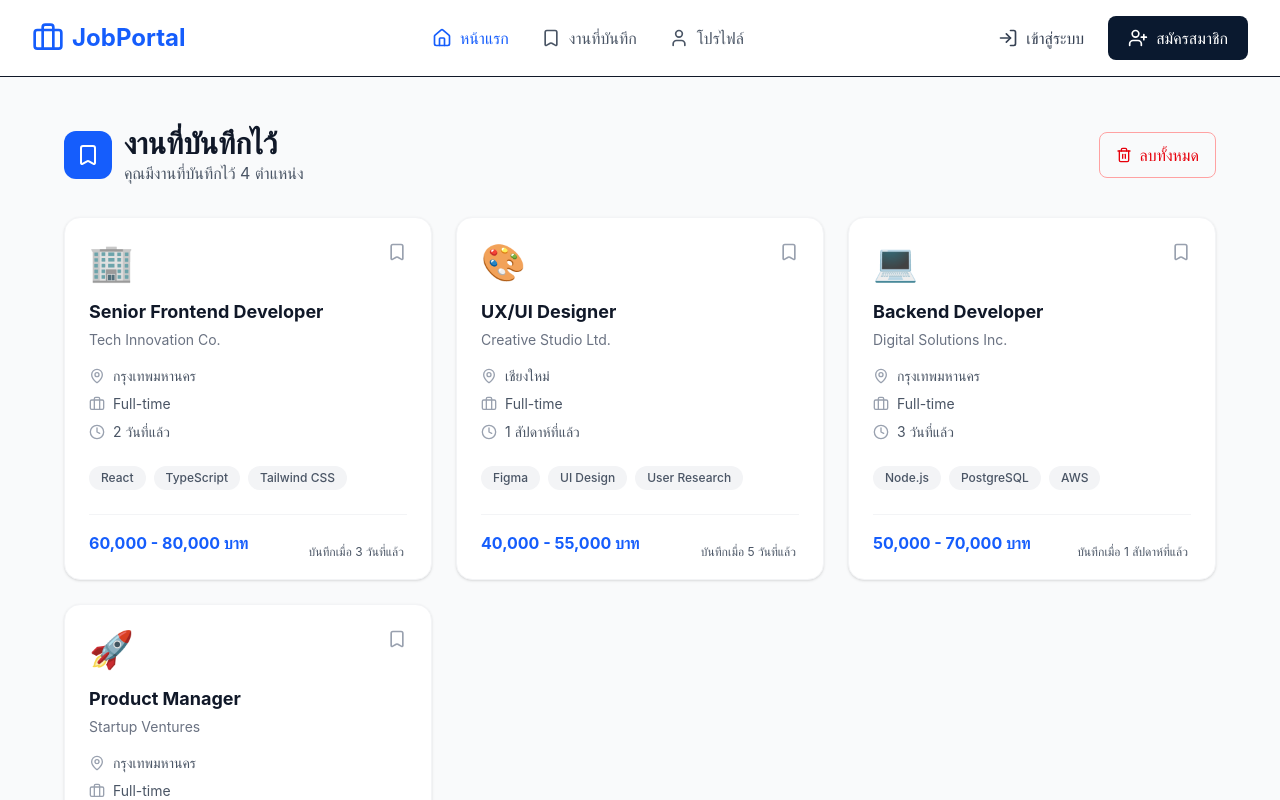
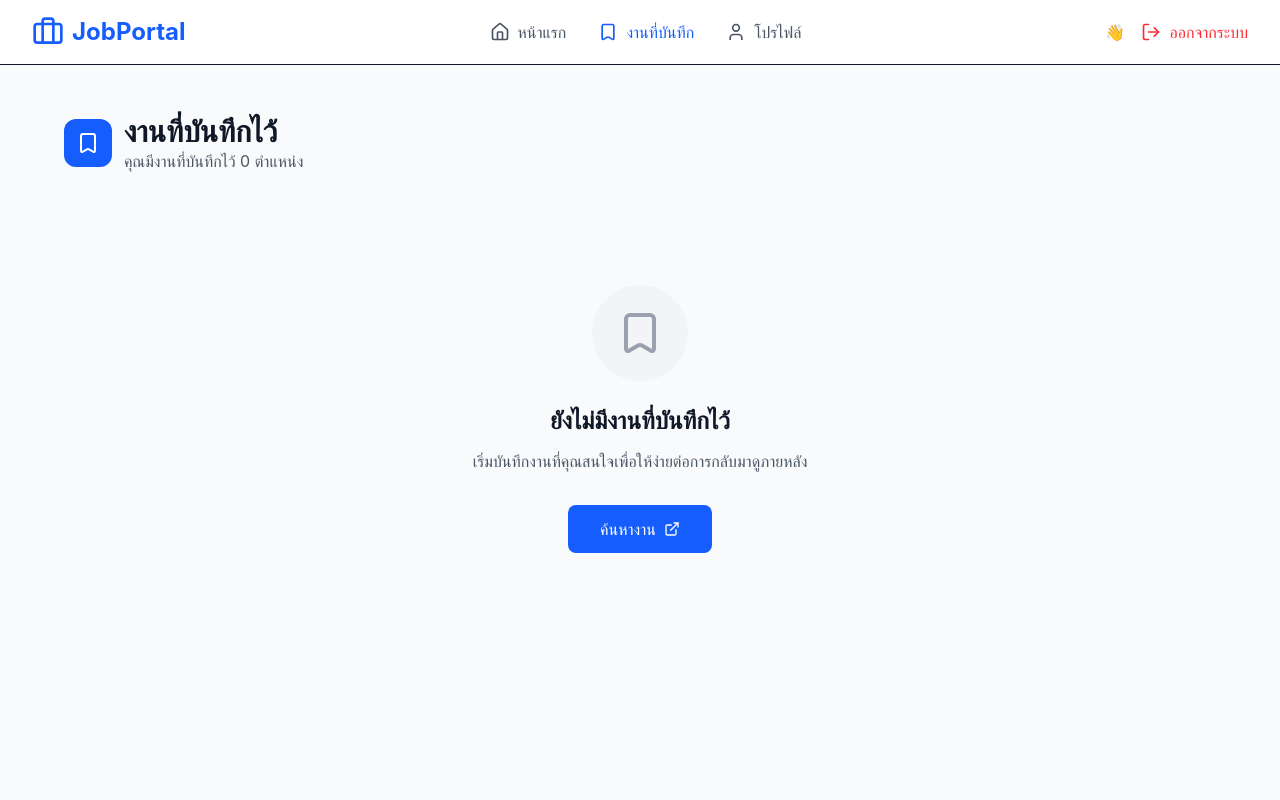
Before and after one commit to it66070258/Client-Side-Project, a React (Vite) app in the folder job-finder/: page /bookmark in a window 1280 px wide. Shown: the top 800 px of the page. Built offline with nearby package versions, Linux system fonts and the light colour scheme; sample sign-in values are in the browser's storage; the HTML template or start-up script is replaced by a standard one.

Commit message:
ระบบส่วน User
ทำหน้า Register Login Bookmark

```diff
--- a/job-finder/src/App.jsx
+++ b/job-finder/src/App.jsx
@@ -6,6 +6,7 @@ import Profile from "./pages/Profile";
 import Bookmark from "./pages/Bookmark";
 import JobDetail from "./pages/JobDetail";
 import Navbar from "./components/Navbar";
+import ProtectedRoute from "./components/CheckLogin";
 import "./index.css";
 
 function App() {
@@ -18,9 +19,30 @@ function App() {
             <Route path="/" element={<Home />} />
             <Route path="/login" element={<Login />} />
             <Route path="/register" element={<Register />} />
-            <Route path="/profile" element={<Profile />} />
-            <Route path="/bookmark" element={<Bookmark />} />
-            <Route path="/job/:id" element={<JobDetail />} />
+            <Route
+              path="/profile"
+              element={
+                <ProtectedRoute>
+                  <Profile />
+                </ProtectedRoute>
+              }
+            />
+            <Route
+              path="/bookmark"
+              element={
+                <ProtectedRoute>
+                  <Bookmark />
+                </ProtectedRoute>
+              }
+            />
+            <Route
+              path="/job/:id"
+              element={
+                <ProtectedRoute>
+                  <JobDetail />
+                </ProtectedRoute>
+              }
+            />
           </Routes>
         </main>
       </div>
--- /dev/null
+++ b/job-finder/src/components/CheckLogin.jsx
@@ -0,0 +1,11 @@
+import { Navigate } from "react-router-dom";
+
+export default function ProtectedRoute({ children }) {
+  const currentUser = JSON.parse(localStorage.getItem("currentUser"));
+
+  if (!currentUser) {
+    return <Navigate to="/login" />;
+  }
+
+  return children;
+}
--- a/job-finder/src/components/JobCard.jsx
+++ b/job-finder/src/components/JobCard.jsx
@@ -2,7 +2,7 @@ import { memo } from "react";
 import { Link } from "react-router-dom";
 import { Bookmark, MapPin, Briefcase, Clock } from "lucide-react";
 
-function JobCard({ job }) {
+function JobCard({ job, onToggleBookmark, isBookmarked }) {
   if (!job) return null;
 
   return (
@@ -12,9 +12,11 @@ function JobCard({ job }) {
           onClick={(e) => {
             e.preventDefault();
             e.stopPropagation();
-            // TODO: Implement bookmark functionality
+            onToggleBookmark(job);
           }}
-          className="absolute top-6 right-6 text-gray-400 hover:text-blue-600 transition-colors z-10"
+          className={`absolute top-6 right-6 transition-colors z-10 ${
+            isBookmarked ? "text-blue-600" : "text-gray-400 hover:text-blue-600"
+          }`}
         >
           <Bookmark className="w-5 h-5" />
         </button>
--- a/job-finder/src/components/Navbar.jsx
+++ b/job-finder/src/components/Navbar.jsx
@@ -1,7 +1,45 @@
-import { Link } from "react-router-dom";
-import { Briefcase, Home, Bookmark, User, UserPlus, LogIn } from "lucide-react";
+import { useState, useEffect } from "react";
+import { Link, useNavigate, useLocation } from "react-router-dom";
+import {
+  Briefcase,
+  Home,
+  Bookmark,
+  User,
+  UserPlus,
+  LogIn,
+  LogOut,
+} from "lucide-react";
 
 export default function Navbar() {
+  const [user, setUser] = useState(null);
+  const location = useLocation();
+  const navigate = useNavigate();
+  // โหลด user + ฟังการเปลี่ยนแปลง
+  useEffect(() => {
+    const loadUser = () => {
+      const currentUser = JSON.parse(localStorage.getItem("currentUser"));
+      setUser(currentUser);
+    };
+
+    loadUser();
+
+    // ฟัง event เวลา login/logout
+    window.addEventListener("storage", loadUser);
+    return () => window.removeEventListener("storage", loadUser);
+  }, []);
+
+  const handleLogout = () => {
+    localStorage.removeItem("currentUser");
+    setUser(null);
+
+    // trigger update
+    window.dispatchEvent(new Event("storage"));
+
+    navigate("/login");
+  };
+
+  const isActive = (path) => location.pathname === path;
+
   return (
     <nav className="border-b bg-white top-0 z-50 sticky px-4 md:px-8 py-4 flex items-center justify-between">
       <Link
@@ -13,24 +51,54 @@ export default function Navbar() {
       </Link>
 
       <div className="hidden md:flex space-x-8 text-gray-600 font-medium">
-        <Link to="/" className="flex items-center text-blue-600 space-x-2">
+        <Link
+          to="/"
+          className={`flex items-center space-x-2 ${
+            isActive("/")
+              ? "text-blue-600"
+              : "text-gray-600 hover:text-blue-600"
+          }`}
+        >
           <Home className="w-5 h-5" /> <span>หน้าแรก</span>
         </Link>
         <Link
           to="/bookmark"
-          className="flex items-center hover:text-blue-600 space-x-2"
+          className={`flex items-center space-x-2 ${
+            isActive("/bookmark")
+              ? "text-blue-600"
+              : "text-gray-600 hover:text-blue-600"
+          }`}
         >
           <Bookmark className="w-5 h-5" /> <span>งานที่บันทึก</span>
         </Link>
         <Link
           to="/profile"
-          className="flex items-center hover:text-blue-600 space-x-2"
+          className={`flex items-center space-x-2 ${
+            isActive("/profile")
+              ? "text-blue-600"
+              : "text-gray-600 hover:text-blue-600"
+          }`}
         >
           <User className="w-5 h-5" /> <span>โปรไฟล์</span>
         </Link>
       </div>
 
       <div className="flex items-center space-x-4">
+        {user ? (
+          <>
+            <span className="font-medium text-gray-700 hidden md:inline">
+              👋 {user.fullName}
+            </span>
+            <button
+              onClick={handleLogout}
+              className="flex items-center text-red-500 hover:text-red-600 space-x-2"
+            >
+              <LogOut className="w-5 h-5" />
+              <span className="hidden md:inline">ออกจากระบบ</span>
+            </button>
+          </>
+        ) : (
+          <>
             <Link
               to="/login"
               className="flex items-center font-medium text-gray-700 hover:text-blue-600 space-x-2 px-2"
@@ -42,9 +110,11 @@ export default function Navbar() {
               to="/register"
               className="flex items-center bg-[#0a192f] text-white px-5 py-2.5 rounded-lg hover:bg-gray-800 space-x-2 transition-colors"
             >
-          <UserPlus className="w-5 h-5" />{" "}
+              <UserPlus className="w-5 h-5" />
               <span className="hidden md:inline">สมัครสมาชิก</span>
             </Link>
+          </>
+        )}
       </div>
     </nav>
   );
--- a/job-finder/src/pages/Bookmark.jsx
+++ b/job-finder/src/pages/Bookmark.jsx
@@ -1,66 +1,44 @@
-import { useState } from "react";
+import { useState, useEffect } from "react";
 import { Bookmark as BookmarkIcon, Trash2, ExternalLink } from "lucide-react";
 import JobCard from "../components/JobCard";
+import { Link, useNavigate } from "react-router-dom";
 
 export default function Bookmark() {
-  const [bookmarkedJobs, setBookmarkedJobs] = useState([
-    {
-      id: 1,
-      title: "Senior Frontend Developer",
-      company: "Tech Innovation Co.",
-      location: "กรุงเทพมหานคร",
-      type: "Full-time",
-      postedAt: "2 วันที่แล้ว",
-      salary: "60,000 - 80,000 บาท",
-      tags: ["React", "TypeScript", "Tailwind CSS"],
-      icon: "🏢",
-      savedAt: "3 วันที่แล้ว",
-    },
-    {
-      id: 2,
-      title: "UX/UI Designer",
-      company: "Creative Studio Ltd.",
-      location: "เชียงใหม่",
-      type: "Full-time",
-      postedAt: "1 สัปดาห์ที่แล้ว",
-      salary: "40,000 - 55,000 บาท",
-      tags: ["Figma", "UI Design", "User Research"],
-      icon: "🎨",
-      savedAt: "5 วันที่แล้ว",
-    },
-    {
-      id: 3,
-      title: "Backend Developer",
-      company: "Digital Solutions Inc.",
-      location: "กรุงเทพมหานคร",
-      type: "Full-time",
-      postedAt: "3 วันที่แล้ว",
-      salary: "50,000 - 70,000 บาท",
-      tags: ["Node.js", "PostgreSQL", "AWS"],
-      icon: "💻",
-      savedAt: "1 สัปดาห์ที่แล้ว",
-    },
-    {
-      id: 4,
-      title: "Product Manager",
-      company: "Startup Ventures",
-      location: "กรุงเทพมหานคร",
-      type: "Full-time",
-      postedAt: "2 สัปดาห์ที่แล้ว",
-      salary: "70,000 - 90,000 บาท",
-      tags: ["Product Strategy", "Agile", "Jira"],
-      icon: "🚀",
-      savedAt: "2 สัปดาห์ที่แล้ว",
-    },
-  ]);
+  const navigate = useNavigate();
+  const currentUser = JSON.parse(localStorage.getItem("currentUser"));
+  const userKey = currentUser ? `bookmarkedJobs_${currentUser.email}` : null;
+
+  const [bookmarkedJobs, setBookmarkedJobs] = useState([]);
+
+  useEffect(() => {
+    if (!userKey) {
+      setBookmarkedJobs([]);
+      return;
+    }
+    const loadBookmarks = () => {
+      const data = JSON.parse(localStorage.getItem(userKey)) || [];
+      setBookmarkedJobs(data);
+    };
+
+    loadBookmarks();
+    window.addEventListener("storage", loadBookmarks);
+    return () => window.removeEventListener("storage", loadBookmarks);
+  }, [userKey]);
 
   const handleRemoveBookmark = (jobId) => {
-    setBookmarkedJobs(bookmarkedJobs.filter((job) => job.id !== jobId));
+    if (!userKey) return;
+    const updated = bookmarkedJobs.filter((job) => job.id !== jobId);
+    setBookmarkedJobs(updated);
+    localStorage.setItem(userKey, JSON.stringify(updated));
+    window.dispatchEvent(new Event("storage"));
   };
 
   const handleClearAll = () => {
+    if (!userKey) return;
     if (window.confirm("คุณต้องการลบงานที่บันทึกไว้ทั้งหมดใช่หรือไม่?")) {
       setBookmarkedJobs([]);
+      localStorage.removeItem(userKey);
+      window.dispatchEvent(new Event("storage"));
     }
   };
 
@@ -82,6 +60,7 @@ export default function Bookmark() {
               </p>
             </div>
           </div>
+
           {bookmarkedJobs.length > 0 && (
             <button
               onClick={handleClearAll}
@@ -93,12 +72,14 @@ export default function Bookmark() {
           )}
         </div>
 
-        {/* Bookmarked Jobs */}
+        {/* Job List */}
         {bookmarkedJobs.length > 0 ? (
           <div className="grid grid-cols-1 md:grid-cols-2 lg:grid-cols-3 gap-6">
             {bookmarkedJobs.map((job) => (
               <div key={job.id} className="relative group">
                 <JobCard job={job} />
+
+                {/* Hover actions */}
                 <div className="absolute top-4 right-4 flex space-x-2 opacity-0 group-hover:opacity-100 transition-opacity">
                   <button
                     onClick={() => handleRemoveBookmark(job.id)}
@@ -107,43 +88,53 @@ export default function Bookmark() {
                   >
                     <Trash2 className="w-4 h-4 text-red-600" />
                   </button>
-                  <button
+
+                  <Link
+                    to={`/job/${job.id}`}
                     className="p-2 bg-white rounded-lg shadow-lg hover:bg-blue-50 transition"
                     title="ดูรายละเอียด"
                   >
                     <ExternalLink className="w-4 h-4 text-blue-600" />
-                  </button>
+                  </Link>
                 </div>
-                <div className="absolute bottom-4 right-4 bg-white/90 backdrop-blur-sm px-3 py-1 rounded-full">
-                  <p className="text-xs text-gray-600">
-                    บันทึกเมื่อ {job.savedAt}
-                  </p>
-                </div>
+
+                {/* วันที่บันทึก */}
+                {job.savedAt && (
+                  <div className="absolute bottom-4 right-4 bg-white/90 backdrop-blur-sm px-3 py-1 rounded-full">
+                    <p className="text-xs text-gray-600">
+                      บันทึกเมื่อ {job.savedAt}
+                    </p>
+                  </div>
+                )}
               </div>
             ))}
           </div>
         ) : (
+          // Empty State
           <div className="text-center py-20">
             <div className="inline-flex items-center justify-center w-24 h-24 bg-gray-100 rounded-full mb-6">
               <BookmarkIcon className="w-12 h-12 text-gray-400" />
             </div>
+
             <h2 className="text-2xl font-bold text-gray-900 mb-3">
               ยังไม่มีงานที่บันทึกไว้
             </h2>
+
             <p className="text-gray-600 mb-8 max-w-md mx-auto">
               เริ่มบันทึกงานที่คุณสนใจเพื่อให้ง่ายต่อการกลับมาดูภายหลัง
             </p>
-            <a
-              href="/"
+
+            <Link
+              to="/"
               className="inline-flex items-center space-x-2 px-8 py-3 bg-blue-600 text-white rounded-lg hover:bg-blue-700 transition font-medium"
             >
               <span>ค้นหางาน</span>
               <ExternalLink className="w-4 h-4" />
-            </a>
+            </Link>
           </div>
         )}
 
-        {/* Tips Section */}
+        {/* Tips */}
         {bookmarkedJobs.length > 0 && (
           <div className="mt-12 bg-blue-50 rounded-2xl p-8 border border-blue-100">
             <h3 className="text-lg font-bold text-gray-900 mb-3">
--- a/job-finder/src/pages/Home.jsx
+++ b/job-finder/src/pages/Home.jsx
@@ -1,4 +1,4 @@
-import { useState, useMemo } from "react";
+import { useState, useMemo, useEffect } from "react";
 import { Link } from "react-router-dom";
 import { Briefcase, TrendingUp, Search } from "lucide-react";
 import SearchBar from "../components/SearchBar";
@@ -118,6 +118,60 @@ export default function Home() {
   const [selectedCategory, setSelectedCategory] = useState(CATEGORIES.ALL);
   const [searchQuery, setSearchQuery] = useState("");
 
+  const [isLoggedIn, setIsLoggedIn] = useState(
+    !!localStorage.getItem("currentUser"),
+  );
+
+  // อัปเดตสถานะเมื่อ localStorage เปลี่ยน (เช่น logout หรือ login จาก tab อื่น)
+  useEffect(() => {
+    const handleStorageChange = () => {
+      setIsLoggedIn(!!localStorage.getItem("currentUser"));
+    };
+
+    window.addEventListener("storage", handleStorageChange);
+    return () => window.removeEventListener("storage", handleStorageChange);
+  }, []);
+
+  const currentUser = JSON.parse(localStorage.getItem("currentUser"));
+  const userKey = currentUser ? `bookmarkedJobs_${currentUser.email}` : null;
+
+  const [bookmarkedJobs, setBookmarkedJobs] = useState([]);
+
+  useEffect(() => {
+    if (!userKey) return;
+    const data = JSON.parse(localStorage.getItem(userKey)) || [];
+    setBookmarkedJobs(data);
+
+    const handleStorage = () => {
+      const newData = JSON.parse(localStorage.getItem(userKey)) || [];
+      setBookmarkedJobs(newData);
+    };
+    window.addEventListener("storage", handleStorage);
+    return () => window.removeEventListener("storage", handleStorage);
+  }, [userKey]);
+
+  const handleToggleBookmark = (job) => {
+    if (!currentUser) {
+      alert("กรุณาเข้าสู่ระบบเพื่อบันทึกงาน");
+      navigate("/login");
+      return;
+    }
+
+    let updated;
+    if (bookmarkedJobs.find((j) => j.id === job.id)) {
+      updated = bookmarkedJobs.filter((j) => j.id !== job.id);
+    } else {
+      updated = [
+        ...bookmarkedJobs,
+        { ...job, savedAt: new Date().toLocaleDateString() },
+      ];
+    }
+
+    setBookmarkedJobs(updated);
+    localStorage.setItem(userKey, JSON.stringify(updated));
+    window.dispatchEvent(new Event("storage"));
+  };
+
   // สร้างรายการหมวดหมู่พร้อมนับจำนวนงานจริง (ใช้ useMemo เพื่อไม่ให้คำนวณใหม่ทุกครั้งที่เรนเดอร์)
   const categories = useMemo(() => buildCategoriesWithCounts(jobsData), []);
 
@@ -216,7 +270,12 @@ export default function Home() {
           {filteredJobs.length > 0 ? (
             <div className="grid grid-cols-1 md:grid-cols-2 lg:grid-cols-3 gap-6">
               {filteredJobs.map((job) => (
-                <JobCard key={job.id} job={job} />
+                <JobCard
+                  key={job.id}
+                  job={job}
+                  onToggleBookmark={handleToggleBookmark}
+                  isBookmarked={!!bookmarkedJobs.find((j) => j.id === job.id)}
+                />
               ))}
             </div>
           ) : (
@@ -240,6 +299,7 @@ export default function Home() {
       </section>
 
       {/* ส่วนเชิญชวนให้สมัครสมาชิก (Call to Action) */}
+      {!isLoggedIn && (
         <section className="bg-gradient-to-r from-[#1e3a8a] to-[#3b82f6] text-white py-16 px-4 text-center">
           <div className="max-w-3xl mx-auto">
             <h2 className="text-3xl md:text-4xl font-bold mb-4">
@@ -256,6 +316,7 @@ export default function Home() {
             </Link>
           </div>
         </section>
+      )}
 
       {/* ส่วนท้ายของเว็บไซต์ */}
       <Footer />
--- a/job-finder/src/pages/JobDetail.jsx
+++ b/job-finder/src/pages/JobDetail.jsx
@@ -1,4 +1,5 @@
 import { useParams, Link, Navigate } from "react-router-dom";
+import { useState, useEffect } from "react";
 import {
   MapPin,
   Briefcase,
@@ -29,6 +30,38 @@ export default function JobDetail() {
     ...basicJobInfo,
     ...extraJobInfo,
     description: extraJobInfo.fullDescription || basicJobInfo.description,
+  };
+
+  const currentUser = JSON.parse(localStorage.getItem("currentUser"));
+  const userKey = currentUser ? `bookmarkedJobs_${currentUser.email}` : null;
+  const [bookmarkedJobs, setBookmarkedJobs] = useState([]);
+
+  useEffect(() => {
+    if (!userKey) return;
+    const data = JSON.parse(localStorage.getItem(userKey)) || [];
+    setBookmarkedJobs(data);
+  }, [userKey]);
+
+  const handleToggleBookmark = () => {
+    if (!currentUser) {
+      alert("กรุณาเข้าสู่ระบบเพื่อบันทึกงาน");
+      navigate("/login");
+      return;
+    }
+
+    let updated;
+    if (bookmarkedJobs.find((j) => j.id === job.id)) {
+      updated = bookmarkedJobs.filter((j) => j.id !== job.id);
+    } else {
+      updated = [
+        ...bookmarkedJobs,
+        { ...job, savedAt: new Date().toLocaleDateString() },
+      ];
+    }
+
+    setBookmarkedJobs(updated);
+    localStorage.setItem(userKey, JSON.stringify(updated));
+    window.dispatchEvent(new Event("storage"));
   };
 
   return (
@@ -92,7 +125,14 @@ export default function JobDetail() {
                     <button className="flex-1 bg-[#0f172a] hover:bg-gray-800 text-white font-semibold py-3 px-6 rounded-xl transition">
                       สมัครงานนี้
                     </button>
-                    <button className="p-3 border border-gray-200 rounded-xl hover:bg-gray-50 transition text-gray-600 shadow-sm">
+                    <button
+                      onClick={handleToggleBookmark}
+                      className={`p-3 border rounded-xl transition ${
+                        bookmarkedJobs.find((j) => j.id === job.id)
+                          ? "bg-blue-400 text-white"
+                          : "bg-white text-gray-600"
+                      }`}
+                    >
                       <Bookmark className="w-5 h-5" />
                     </button>
                   </div>
```
Also changed, not shown: job-finder/src/pages/Login.jsx (+21 -31 lines), job-finder/src/pages/Register.jsx (+32 -6 lines). Lines whose indentation alone changed are shown as unchanged.
